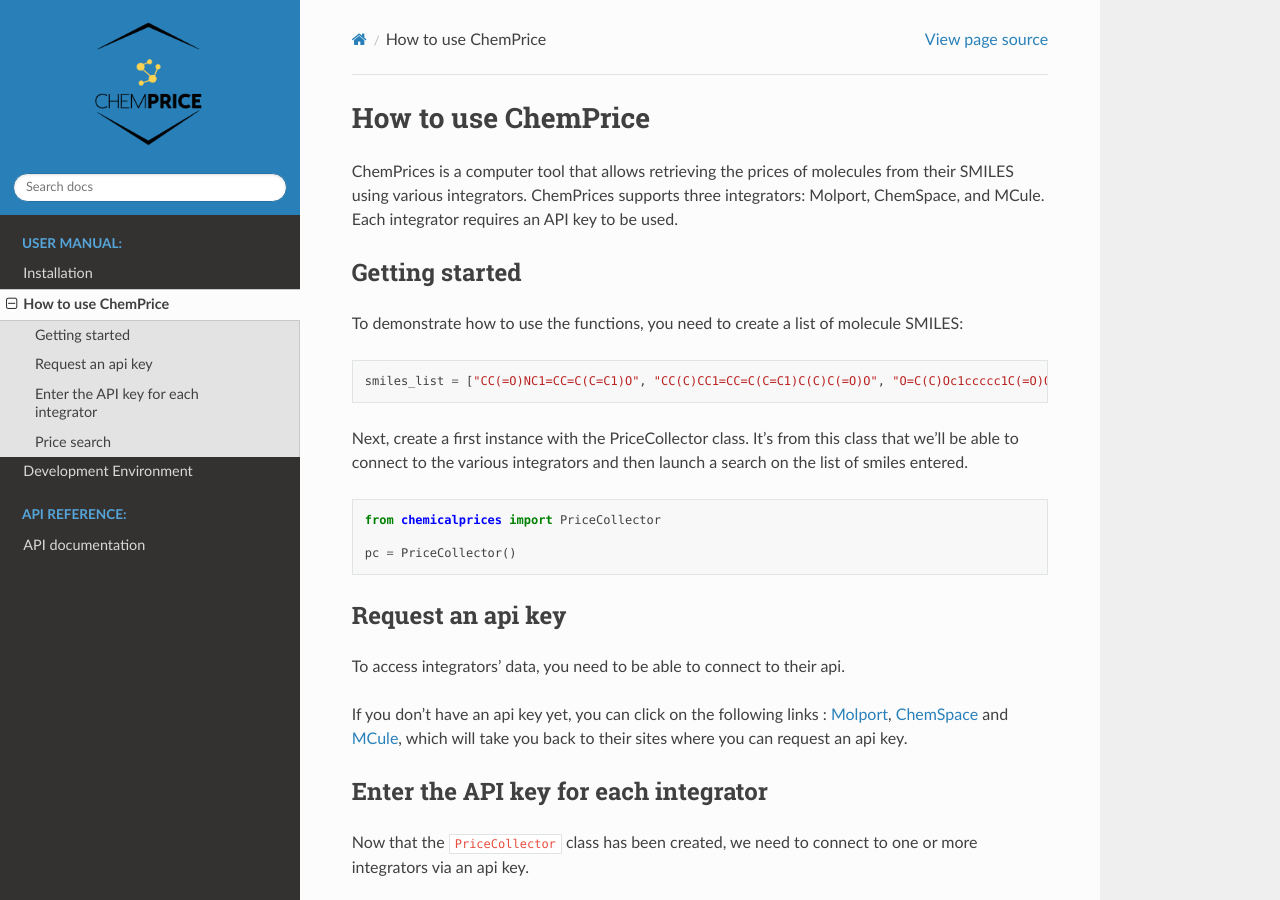
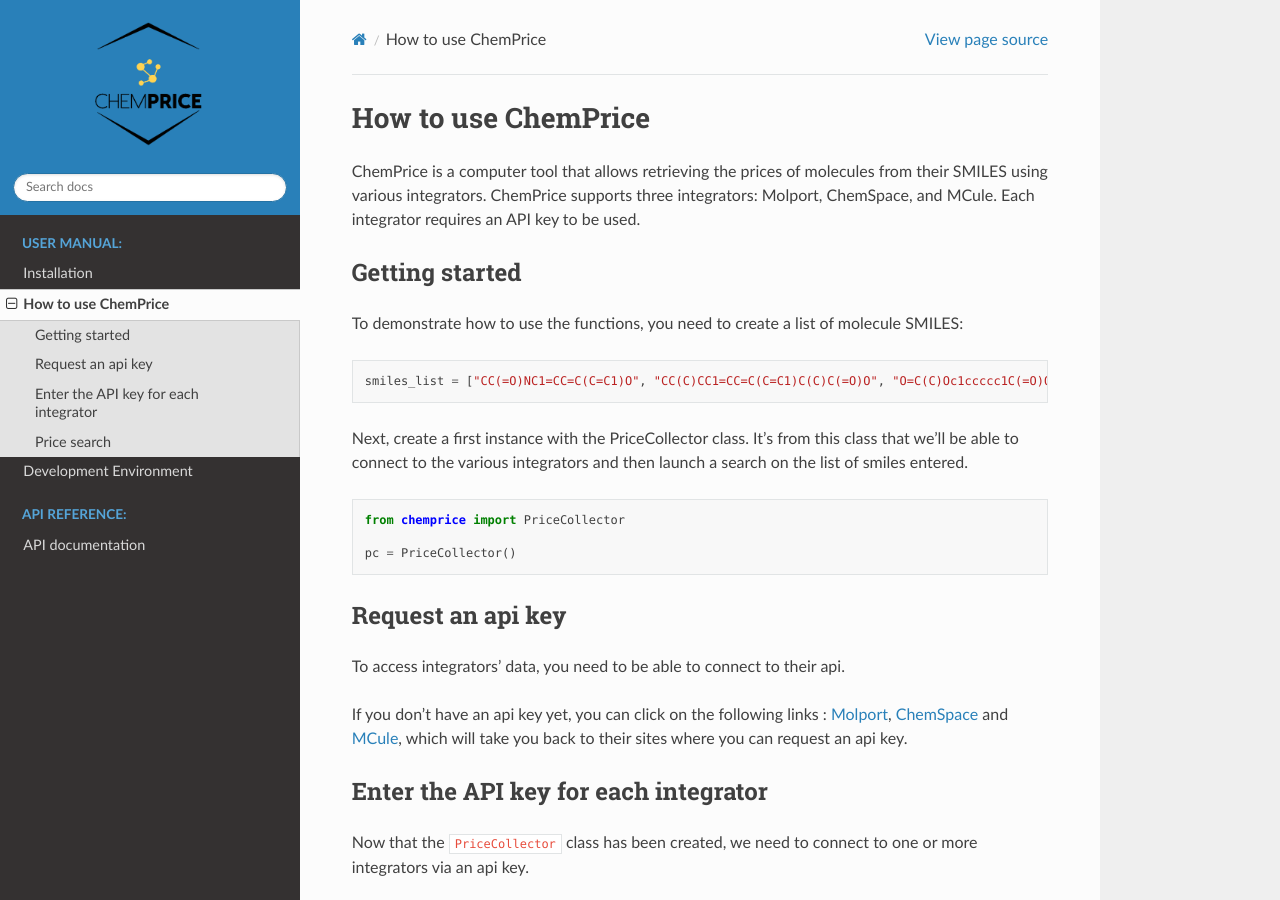
Before and after one commit to bsaliou/ChemPrice, a Sphinx documentation site: the page built from docs/source/user_manual/getting_started.rst, in a window 1280 px wide and 900 px high. Built offline with Sphinx 7.4.7 and the Read the Docs theme 2.0.0, drawn with Linux system fonts in a browser that asks for light colours.

Commit message:
new name

```diff
--- a/docs/source/user_manual/getting_started.rst
+++ b/docs/source/user_manual/getting_started.rst
@@ -1,8 +1,8 @@
 How to use ChemPrice
 ===================
 
-ChemPrices is a computer tool that allows retrieving the prices of molecules
-from their SMILES using various integrators. ChemPrices supports three
+ChemPrice is a computer tool that allows retrieving the prices of molecules
+from their SMILES using various integrators. ChemPrice supports three
 integrators: Molport, ChemSpace, and MCule. Each integrator requires an API
 key to be used.
 
@@ -20,7 +20,7 @@
 
 .. code:: python3
 
-    from chemicalprices import PriceCollector
+    from chemprice import PriceCollector
 
     pc = PriceCollector()
 
--- a/pyproject.toml
+++ b/pyproject.toml
@@ -3,6 +3,6 @@
 build-backend = "flit_core.buildapi"
 
 [project]
-name = "Chemical Price Research"
+name = "ChemPrice"
 authors = [{name = "Saliou", email = "baptiste.saliou@etu.unistra.fr"}]
 dynamic = ["version", "description"]
```
Also changed, not shown: README.md (+4 -4 lines).
